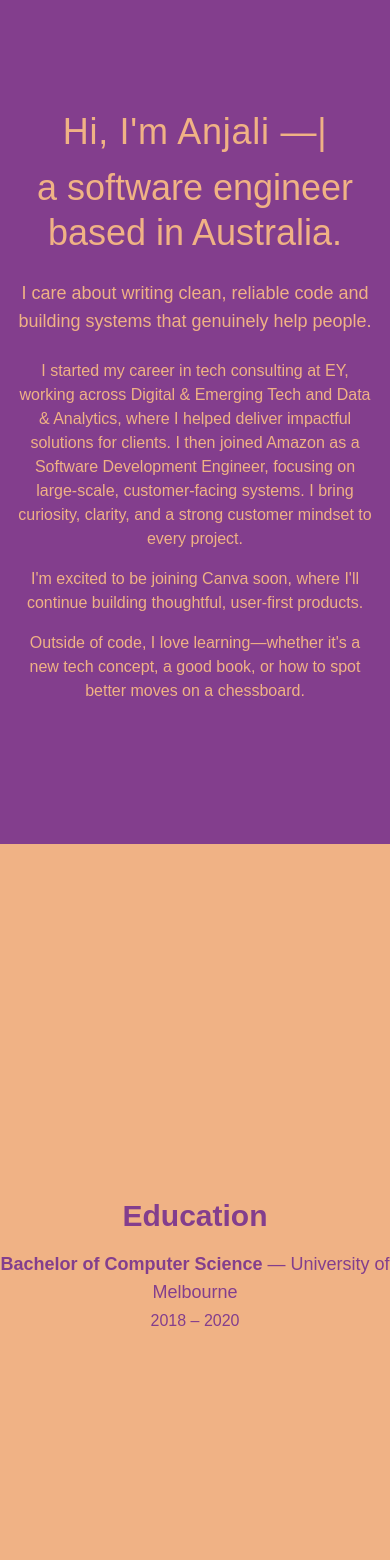
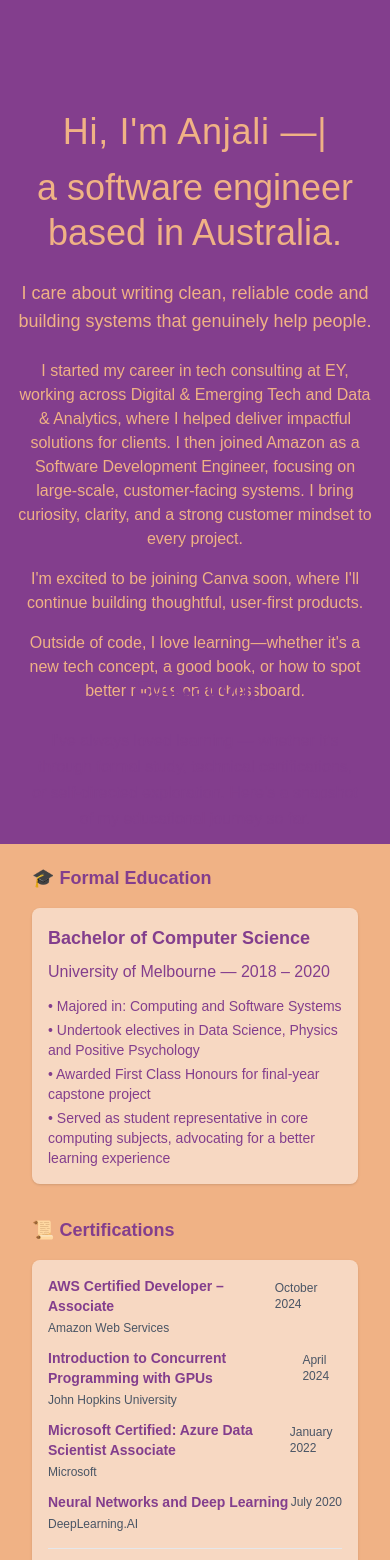
Before and after one commit to anjali-ahuja/Anjali-cv-app, a Next.js app: page / in a window 390 px wide. Shown: the top 1560 px of the page. Built offline with nearby package versions, Linux system fonts and the light colour scheme.

Commit message:
Add education section facts

```diff
--- a/src/app/globals.css
+++ b/src/app/globals.css
@@ -36,3 +36,13 @@ body {
   color: var(--foreground);
   font-family: Arial, Helvetica, sans-serif;
 }
+
+/* Hide scrollbar but keep functionality */
+.no-scrollbar {
+  -ms-overflow-style: none;  /* Internet Explorer 10+ */
+  scrollbar-width: none;  /* Firefox */
+}
+
+.no-scrollbar::-webkit-scrollbar {
+  display: none;  /* Safari and Chrome */
+}
--- a/src/app/layout.tsx
+++ b/src/app/layout.tsx
@@ -21,13 +21,13 @@ export default function RootLayout({
   return (
     <html lang="en">
       <body
-        className={`${geistSans.variable} ${geistMono.variable} antialiased bg-white`}
+        className={`${geistSans.variable} ${geistMono.variable} antialiased bg-white overflow-hidden`}
       >
         {/* Sticky SVGs */}
         <ScrollHint />
         {/* Responsive layout: horizontal scroll on desktop, vertical on mobile */}
         <main
-          className="flex flex-col md:flex-row md:overflow-x-auto md:scroll-smooth md:h-screen md:w-screen md:[&>*]:min-w-full md:[&>*]:min-h-screen md:no-scrollbar"
+          className="flex flex-col md:flex-row md:overflow-x-auto md:overflow-y-hidden md:scroll-smooth md:h-screen md:w-screen md:[&>*]:min-w-full md:[&>*]:h-screen md:[&>*]:flex-shrink-0 md:no-scrollbar"
         >
           {children}
         </main>
--- a/src/components/EducationSection.tsx
+++ b/src/components/EducationSection.tsx
@@ -1,20 +1,114 @@
 "use client";
-import React from "react";
+import React, { useEffect, useState } from "react";
+import { motion, useAnimation } from "framer-motion";
 
 const EducationSection = () => {
+  // Typewriter effect state for header
+  const headerText = "Education";
+  const [displayedHeader, setDisplayedHeader] = useState("");
+  const controls = useAnimation();
+
+  useEffect(() => {
+    let current = 0;
+    const interval = setInterval(() => {
+      setDisplayedHeader(headerText.slice(0, current + 1));
+      current++;
+      if (current === headerText.length) {
+        clearInterval(interval);
+        controls.start({ opacity: 1, y: 0 });
+      }
+    }, 100); // typing speed
+    return () => clearInterval(interval);
+  }, [headerText, controls]);
+
   return (
     <section
-      className="flex items-center justify-center min-h-screen w-full"
+      className="flex items-center justify-center h-screen w-full"
       style={{ background: "var(--soft-peach)", color: "var(--primary-purple)" }}
     >
-      <div className="text-center max-w-2xl">
-        <h2 className="text-3xl font-semibold mb-4">Education</h2>
-        <ul className="space-y-6 text-lg md:text-xl">
-          <li>
-            <span className="font-bold">Bachelor of Computer Science</span> — University of Melbourne<br/>
-            <span className="text-base">2018 – 2020</span>
-          </li>
-        </ul>
+      <div className="text-center max-w-6xl px-8 py-6 h-full flex flex-col justify-center">
+        <h2 className="text-2xl font-semibold mb-6">
+          <span style={{ minHeight: "2rem", display: "inline-block" }}>
+            {displayedHeader}
+            <span className="animate-pulse">|</span>
+          </span>
+        </h2>
+
+        {/* Intro Paragraph - Top Row */}
+        <div className="mb-8">
+          <p className="text-base md:text-lg leading-relaxed max-w-4xl mx-auto">
+            I've always loved learning — whether it's through formal study, technical certifications, or self-directed exploration. Here's a snapshot of my educational journey so far.
+          </p>
+        </div>
+
+        {/* Two Columns - Middle Row */}
+        <div className="grid grid-cols-1 lg:grid-cols-2 gap-8 mb-8">
+          {/* Formal Education Section */}
+          <div className="text-left">
+            <h3 className="text-lg font-semibold mb-4">🎓 Formal Education</h3>
+            <div className="bg-white/50 rounded-lg p-4 shadow-sm">
+              <h4 className="text-lg font-semibold mb-2">Bachelor of Computer Science</h4>
+              <p className="text-base mb-3">University of Melbourne — 2018 – 2020</p>
+              <ul className="space-y-1 text-sm">
+                <li>• Majored in: Computing and Software Systems</li>
+                <li>• Undertook electives in Data Science, Physics and Positive Psychology</li>
+                <li>• Awarded First Class Honours for final-year capstone project</li>
+                <li>• Served as student representative in core computing subjects, advocating for a better learning experience </li>
+              </ul>
+            </div>
+          </div>
+
+          {/* Certifications Section */}
+          <div className="text-left">
+            <h3 className="text-lg font-semibold mb-4">📜 Certifications</h3>
+            <div className="bg-white/50 rounded-lg p-4 shadow-sm">
+              <div className="space-y-3">
+                <div>
+                  <div className="flex justify-between items-center">
+                    <span className="font-semibold text-sm">AWS Certified Developer – Associate</span>
+                    <span className="text-xs text-gray-600">October 2024</span>
+                  </div>
+                  <p className="text-xs text-gray-600 mt-1">Amazon Web Services</p>
+                </div>
+                <div>
+                  <div className="flex justify-between items-center">
+                    <span className="font-semibold text-sm">Introduction to Concurrent Programming with GPUs</span>
+                    <span className="text-xs text-gray-600">April 2024</span>
+                  </div>
+                  <p className="text-xs text-gray-600 mt-1">John Hopkins University</p>
+                </div>
+                <div>
+                  <div className="flex justify-between items-center">
+                    <span className="font-semibold text-sm">Microsoft Certified: Azure Data Scientist Associate</span>
+                    <span className="text-xs text-gray-600">January 2022</span>
+                  </div>
+                  <p className="text-xs text-gray-600 mt-1">Microsoft</p>
+                </div>
+                <div>
+                  <div className="flex justify-between items-center">
+                    <span className="font-semibold text-sm">Neural Networks and Deep Learning</span>
+                    <span className="text-xs text-gray-600">July 2020</span>
+                  </div>
+                  <p className="text-xs text-gray-600 mt-1">DeepLearning.AI</p>
+                </div>
+              </div>
+              <div className="mt-4 pt-3 border-t border-gray-200">
+                <p className="text-xs">🔗 View all my certifications on <a href="https://www.credly.com/users/anjali-manoj-ahuja/" target="_blank" className="underline hover:text-purple-600 transition-colors">Credly</a></p>
+              </div>
+            </div>
+          </div>
+        </div>
+
+        {/* Ongoing Learning Section - Bottom Row */}
+        <div className="text-left">
+          <h3 className="text-lg font-semibold mb-4">📚 Ongoing Learning</h3>
+          <div className="bg-white/50 rounded-lg p-4 shadow-sm">
+            <p className="text-sm leading-relaxed">
+            I'm currently deepening my skills in system design, machine learning, and product analytics — and outside of work, I'm also working on sharpening my chess game and strategic thinking.
+            If you're exploring similar topics, I'd love to connect and learn together — feel free to reach out!
+            </p>
+          </div>
+        </div>
       </div>
     </section>
   );
```
